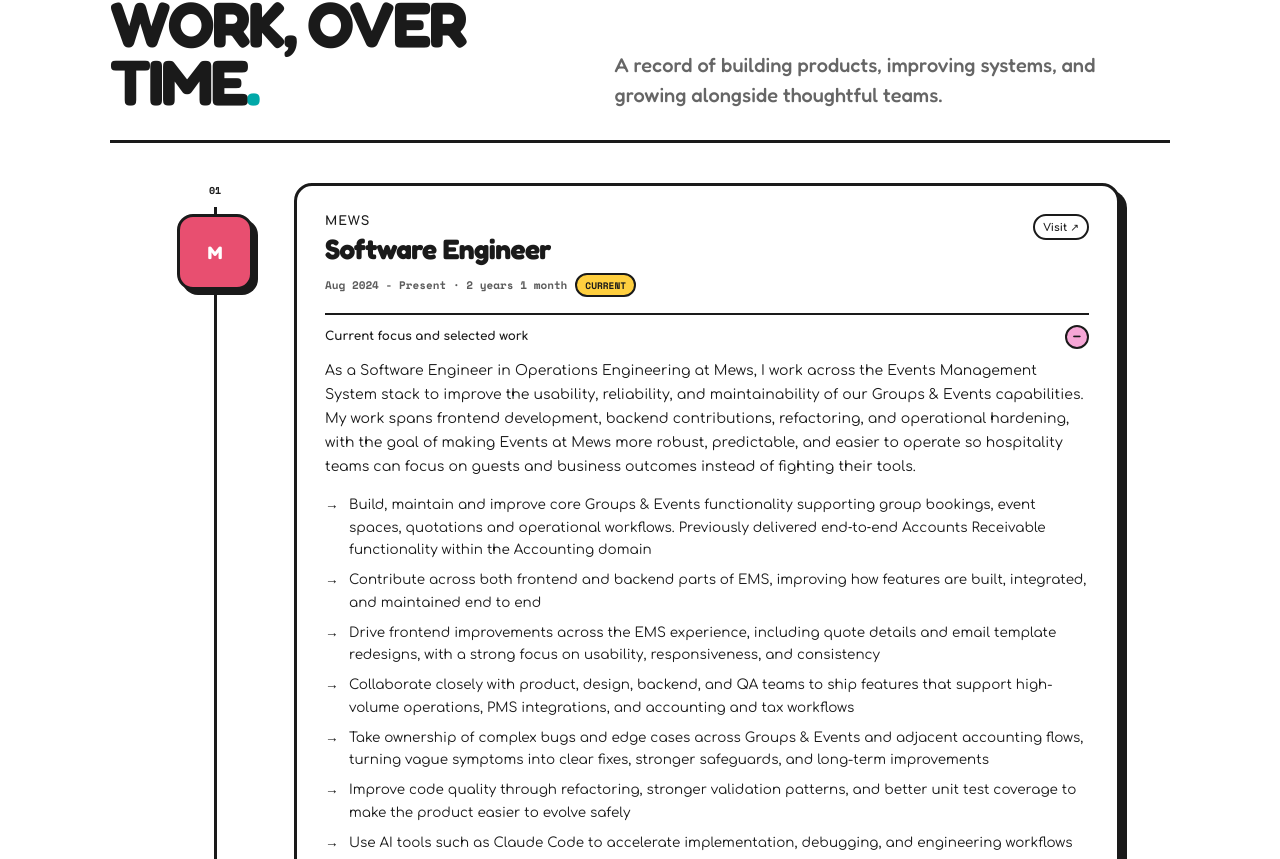
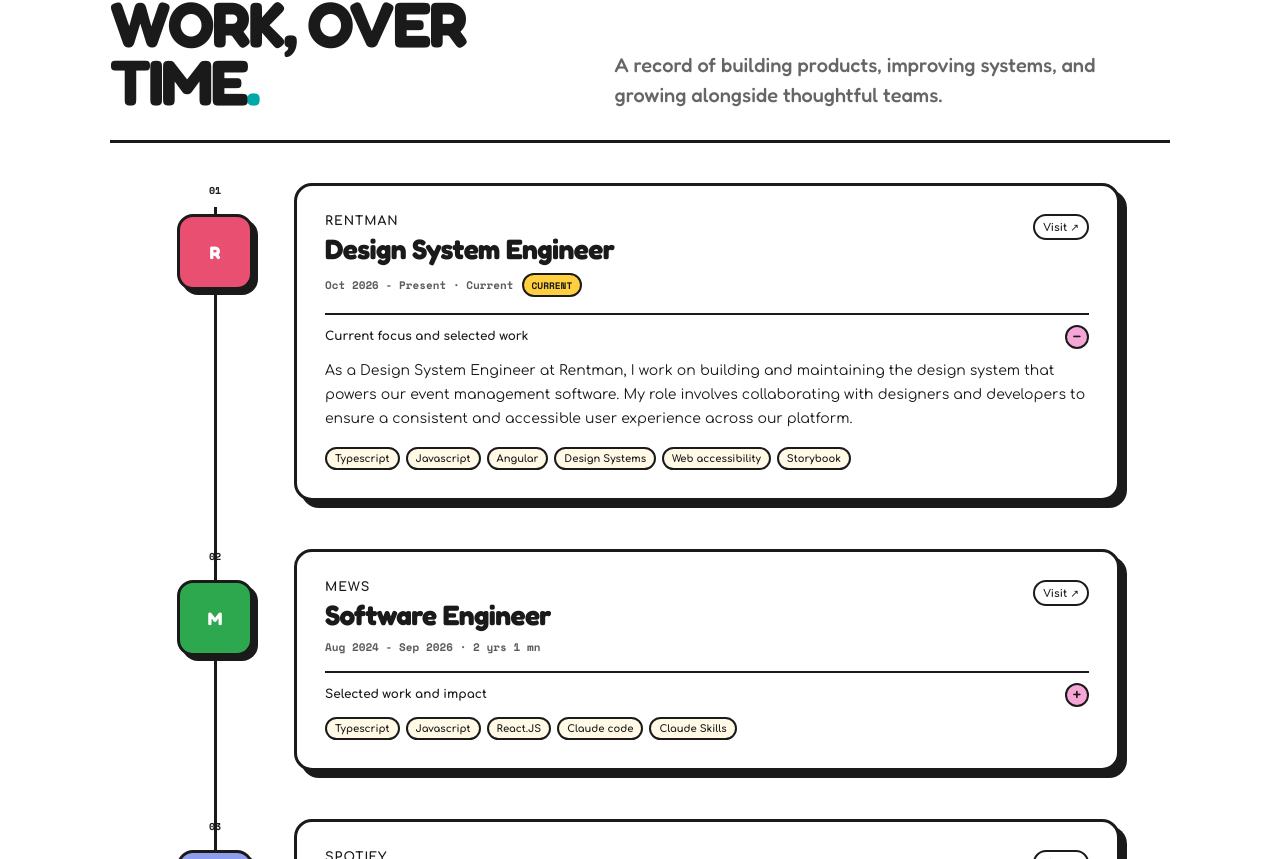
Before and after one commit to aLe3ouLa/resume-react, a React (Vite) app: page / in a window 1280 px wide. Shown: the part 3761-4620 px from the top of the page. Built offline with nearby package versions, Linux system fonts and the light colour scheme.

Commit message:
fix: update work exp

```diff
--- a/src/components/WorkExperience/WorkExperience.tsx
+++ b/src/components/WorkExperience/WorkExperience.tsx
@@ -15,9 +15,25 @@
 
 const jobs = [
     {
+        company: 'Rentman',
+        role: 'Design System Engineer',
+        duration: 'Oct 2026 - Present · Current',
+        technologies: [
+            'Typescript',
+            'Javascript',
+            'Angular',
+            'Design Systems',
+            'Web accessibility',
+            'Storybook',
+        ],
+        link: 'https://www.rentman.io',
+        intro: 'As a Design System Engineer at Rentman, I work on building and maintaining the design system that powers our event management software. My role involves collaborating with designers and developers to ensure a consistent and accessible user experience across our platform.',
+        bullets: [],
+    },
+    {
         company: 'Mews',
         role: 'Software Engineer',
-        duration: `Aug 2024 - Present · ${currentMewsDuration()}`,
+        duration: `Aug 2024 - Sep 2026 · 2 yrs 1 mn`,
         technologies: [
             'Typescript',
             'Javascript',
```
